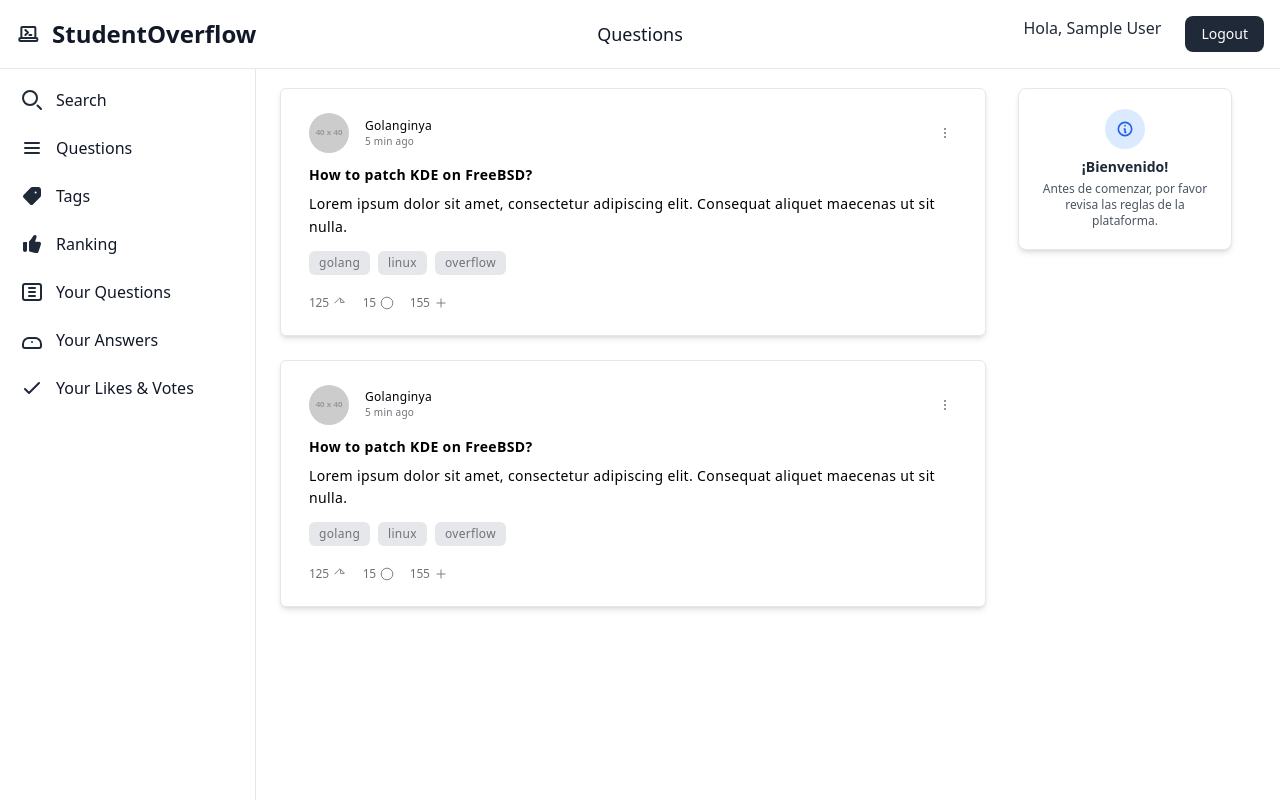
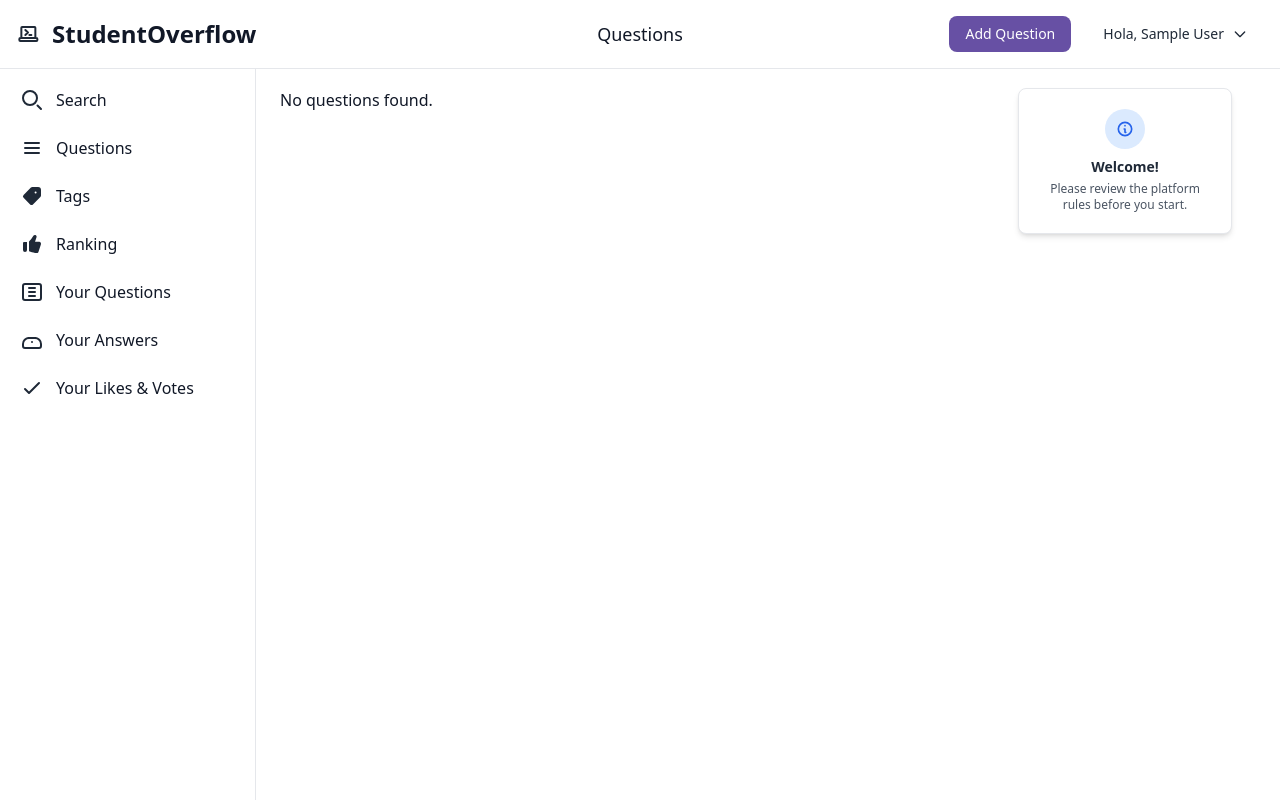
Before and after one commit to AngelMancilla/studentoverflow, a Flask app: page / in a window 1280 px wide. Run offline with Flask 3, Linux system fonts and the light colour scheme; the visitor is signed in with stand-in values (Sample User, id 1); grey boxes labelled with a size stand in for pictures from a placeholder-image service; some libraries are stand-ins or nearby versions.

Commit message:
Implementacion de preguntas, editar, y eliminar, etc.

```diff
--- a/app/auth.py
+++ b/app/auth.py
@@ -12,12 +12,11 @@
         return redirect(url_for('main.home'))
 
     if request.method == 'POST':
-        name = request.form.get('username')  # ajusta al name real de tu form
+        name = request.form.get('username')
         email = request.form.get('email')
         password = request.form.get('password')
         confirm = request.form.get('confirm_password')
 
-        # Validaciones mínimas
         errors = []
         if not name or not email or not password or not confirm:
             errors.append('Todos los campos son obligatorios.')
--- a/app/routes.py
+++ b/app/routes.py
@@ -1,68 +1,112 @@
 from flask import Blueprint, render_template, request, redirect, url_for, flash
 from flask_login import login_user, logout_user, login_required, current_user
-from .models import User
+from .models import Question, Tag, QuestionTag
 from . import db
+from sqlalchemy.orm import joinedload
 from werkzeug.security import generate_password_hash, check_password_hash
 
 main_bp = Blueprint('main', __name__)
 
 @main_bp.route('/')
-# @login_required
 def home():
-    return render_template('home.html')
+    questions = Question.query.options(
+        joinedload(Question.author),
+        joinedload(Question.tags)
+    ).all()
+    return render_template('home.html', questions=questions)
 
-@main_bp.route('/login', methods=['GET', 'POST'])
-def login():
+
+@main_bp.route('/question/new', methods=['GET', 'POST'])
+@login_required
+def new_question():
     if request.method == 'POST':
-        email = request.form.get('email')
-        password = request.form.get('password')
-        user = User.query.filter_by(email=email).first()
-        if user and check_password_hash(user.password_hash, password):
-            login_user(user)
-            return redirect(url_for('main.home'))
-        else:
-            flash('Credenciales inválidas')
-    return render_template('login.html')
+        title = request.form.get('title')
+        body = request.form.get('body')
+        tags_raw = request.form.get('tags')
 
-@main_bp.route('/register', methods=['GET', 'POST'])
-def register():
-    if request.method == 'POST':
-        email = request.form.get('email')
-        username = request.form.get('username')
-        password = request.form.get('password')
-        confirm_password = request.form.get('confirm_password')
+        if not title or not body:
+            flash('Título y cuerpo de la pregunta son obligatorios.', 'error')
+            return render_template('new_question.html', title=title, body=body, tags=tags_raw)
 
-        if not email or not username or not password or not confirm_password:
-            flash('Todos los campos son obligatorios.', 'error')
-            return render_template('register.html')
+        question = Question(user_id=current_user.id, title=title, body=body)
+        db.session.add(question)
+        db.session.flush()
 
-        if password != confirm_password:
-            flash('Las contraseñas no coinciden.', 'error')
-            return render_template('register.html')
+        if tags_raw:
+            tags_names = [t.strip().lower() for t in tags_raw.split(',') if t.strip()]
+            for name in tags_names:
+                tag = Tag.query.filter_by(name=name).first()
+                if not tag:
+                    tag = Tag(name=name)
+                    db.session.add(tag)
+                    db.session.flush()
+                question_tag = QuestionTag(question_id=question.id, tag_id=tag.id)
+                db.session.add(question_tag)
 
-        if len(password) < 6:
-            flash('La contraseña debe tener al menos 6 caracteres.', 'error')
-            return render_template('register.html')
-
-        existing_user = User.query.filter((User.email == email) | (User.username == username)).first()
-        if existing_user:
-            flash('El email o nombre de usuario ya están registrados.', 'error')
-            return render_template('register.html')
-
-        hashed_password = generate_password_hash(password, method='pbkdf2:sha256', salt_length=16)
-        new_user = User(email=email, username=username, password_hash=hashed_password)
-
-        db.session.add(new_user)
+        # Commit para guardar permanentemente los cambios
         db.session.commit()
 
-        flash('Usuario creado exitosamente. Ya puedes iniciar sesión.', 'success')
-        return redirect(url_for('main.login'))
+        return redirect(url_for('main.home'))
 
-    return render_template('register.html')
+    return render_template('new_question.html')
 
+@main_bp.route('/question/<int:question_id>/delete', methods=['POST'])
+@login_required
+def delete_question(question_id):
+    question = Question.query.get_or_404(question_id)
 
-@main_bp.route('/logout')
+    # Validar que el usuario actual sea el dueño
+    if question.user_id != current_user.id:
+        flash('No tienes permiso para eliminar esta pregunta.', 'error')
+        return redirect(url_for('main.home'))
+
+    # Eliminar pregunta y hacer commit
+    db.session.delete(question)
+    db.session.commit()
+
+    return redirect(url_for('main.home'))
+
+@main_bp.route('/question/edit/<int:question_id>', methods=['GET', 'POST'])
 @login_required
-def logout():
-    logout_user()
-    return redirect(url_for('main.login'))
+def edit_question(question_id):
+    question = Question.query.get_or_404(question_id)
+
+    # Solo el dueño puede editar
+    if question.user_id != current_user.id:
+        flash("No tienes permiso para editar esta pregunta.", "error")
+        return redirect(url_for('main.home'))
+
+    if request.method == 'POST':
+        title = request.form.get('title')
+        body = request.form.get('body')
+        tags_raw = request.form.get('tags')
+
+        if not title or not body:
+            flash('Título y cuerpo de la pregunta son obligatorios.', 'error')
+            return render_template('new_question.html', title=title, body=body, tags=tags_raw)
+
+        # Actualizar campos
+        question.title = title
+        question.body = body
+
+        # Limpiar tags actuales
+        QuestionTag.query.filter_by(question_id=question.id).delete()
+
+        if tags_raw:
+            tags_names = [t.strip().lower() for t in tags_raw.split(',') if t.strip()]
+            for name in tags_names:
+                tag = Tag.query.filter_by(name=name).first()
+                if not tag:
+                    tag = Tag(name=name)
+                    db.session.add(tag)
+                    db.session.flush()
+                question_tag = QuestionTag(question_id=question.id, tag_id=tag.id)
+                db.session.add(question_tag)
+
+        db.session.commit()
+        flash('Pregunta actualizada correctamente.', 'success')
+        return redirect(url_for('main.home'))
+
+    # GET: mostrar formulario con datos actuales
+    current_tags = ', '.join([tag.name for tag in question.tags])
+    return render_template('new_question.html', title=question.title, body=question.body, tags=current_tags)
--- a/app/templates/base.html
+++ b/app/templates/base.html
@@ -18,6 +18,7 @@
             }
         }
     </script>
+    <script src="//unpkg.com/alpinejs" defer></script>
     {% block head %}{% endblock %}
 </head>
 
@@ -42,13 +43,37 @@
                 <h1 class="text-lg font-medium">Questions</h1>
             </div>
 
-            <div class="flex justify-end space-x-2">
+            <div class="flex justify-end items-center space-x-4 relative">
                 {% if current_user.is_authenticated %}
-                <span class="text-gray-800 font-medium mr-4">Hola, {{ current_user.name }}</span>
-                <a href="{{ url_for('auth.logout') }}"
-                    class="text-white bg-gray-800 hover:bg-gray-700 font-medium rounded-lg text-sm px-4 py-2 transition-colors">
-                    Logout
+                <!-- Add Question Button -->
+                <a href="{{ url_for('main.new_question') }}"
+                    class="bg-primary hover:bg-primary-hover text-white font-medium rounded-lg text-sm px-4 py-2 transition-colors">
+                    Add Question
                 </a>
+
+                <!-- User Menu -->
+                <div x-data="{ open: false }" class="relative" @keydown.escape="open = false"
+                    @click.away="open = false">
+                    <button @click="open = !open"
+                        class="text-gray-800 font-medium rounded-lg text-sm px-4 py-2 hover:bg-gray-100 flex items-center gap-2 focus:outline-none focus:ring focus:ring-primary">
+                        Hola, {{ current_user.name }}
+                        <svg class="w-4 h-4" fill="none" stroke="currentColor" stroke-width="2" viewBox="0 0 24 24"
+                            stroke-linecap="round" stroke-linejoin="round">
+                            <path d="M19 9l-7 7-7-7" />
+                        </svg>
+                    </button>
+
+                    <!-- Dropdown menu -->
+                    <div x-show="open" x-transition
+                        class="absolute right-0 mt-2 w-32 bg-white border border-gray-200 rounded-md shadow-lg py-1 z-50"
+                        style="display: none;">
+                        <a href="{{ url_for('auth.logout') }}"
+                            class="block px-4 py-2 text-sm text-gray-700 hover:bg-gray-100">
+                            Logout
+                        </a>
+                    </div>
+                </div>
+
                 {% else %}
                 <a href="{{ url_for('auth.register') }}"
                     class="flex items-center gap-1 text-white bg-primary hover:bg-primary-hover font-medium rounded-lg text-sm px-4 py-2 transition-colors">
--- a/app/templates/home.html
+++ b/app/templates/home.html
@@ -4,44 +4,66 @@
 <div class="max-w-7xl mx-auto p-6 grid grid-cols-4 gap-8">
     <!-- Columna principal con preguntas -->
     <div class="col-span-3">
+        {% for question in questions %}
         <div class="mb-6">
             <div
                 class="max-w-full px-7 py-6 bg-white rounded-md shadow-md border border-gray-200 flex flex-col gap-3 overflow-hidden">
                 <!-- Header -->
                 <div class="relative flex items-center gap-4 h-10">
-                    <img class="w-10 h-10 rounded-full object-cover" src="https://placehold.co/40x40" alt="Avatar" />
+                    <img class="w-10 h-10 rounded-full object-cover"
+                        src="{{ question.author.avatar_url or 'https://placehold.co/40x40' }}" alt="Avatar" />
                     <div class="flex flex-col justify-center">
-                        <span class="text-xs text-black font-normal tracking-wide">Golanginya</span>
-                        <span class="text-[10px] text-zinc-500 tracking-wide">5 min ago</span>
+                        <span class="text-xs text-black font-normal tracking-wide">{{ question.author.name }}</span>
+                        <span class="text-[10px] text-zinc-500 tracking-wide">{{ question.created_at.strftime('%b %d,
+                            %Y') }}</span>
                     </div>
-                    <div
-                        class="absolute right-0 top-2 w-6 h-6 cursor-pointer flex flex-col justify-center items-center space-y-[2px]">
-                        <span class="w-0.5 h-0.5 bg-zinc-500 rounded-full"></span>
-                        <span class="w-0.5 h-0.5 bg-zinc-500 rounded-full"></span>
-                        <span class="w-0.5 h-0.5 bg-zinc-500 rounded-full"></span>
-                    </div>
+
+                    {% if current_user.is_authenticated and current_user.id == question.user_id %}
+                    <form action="{{ url_for('main.delete_question', question_id=question.id) }}" method="POST"
+                        onsubmit="return confirm('¿Estás seguro de que deseas eliminar esta pregunta?');"
+                        class="inline-block ml-auto flex items-center gap-2">
+                        <button type="submit" class="text-gray-800 hover:text-red-600" aria-label="Eliminar pregunta">
+                            <svg xmlns="http://www.w3.org/2000/svg" fill="none" stroke="currentColor" stroke-width="2"
+                                viewBox="0 0 24 24" class="w-6 h-6">
+                                <path stroke-linecap="round" stroke-linejoin="round"
+                                    d="M3 6h18M9 6v12M15 6v12M19 6l-1 14a2 2 0 01-2 2H8a2 2 0 01-2-2L5 6" />
+                            </svg>
+                        </button>
+                        <a href="{{ url_for('main.edit_question', question_id=question.id) }}"
+                            aria-label="Editar pregunta"
+                            class="w-6 h-6 text-blue-600 hover:text-blue-800 inline-flex items-center justify-center">
+                            <svg xmlns="http://www.w3.org/2000/svg" fill="none" stroke="currentColor" stroke-width="2"
+                                viewBox="0 0 24 24" class="w-6 h-6">
+                                <path stroke-linecap="round" stroke-linejoin="round"
+                                    d="M15.232 5.232l3.536 3.536M9 11l6 6L5 21l-1-5 5-5z" />
+                            </svg>
+                        </a>
+                    </form>
+                    {% endif %}
+
+
                 </div>
 
                 <!-- Título y descripción -->
                 <div class="flex flex-col gap-2">
-                    <h2 class="text-black text-sm font-bold tracking-wide">How to patch KDE on FreeBSD?</h2>
+                    <h2 class="text-black text-sm font-bold tracking-wide">{{ question.title }}</h2>
                     <p class="text-black text-sm font-light leading-relaxed tracking-wide">
-                        Lorem ipsum dolor sit amet, consectetur adipiscing elit. Consequat aliquet maecenas ut sit
-                        nulla.
+                        {{ question.body[:200] }}{% if question.body|length > 200 %}...{% endif %}
                     </p>
                 </div>
 
                 <!-- Tags -->
                 <div class="flex flex-wrap gap-2">
-                    <span class="px-2.5 py-1 bg-gray-200 rounded-md text-zinc-500 text-xs tracking-wide">golang</span>
-                    <span class="px-2.5 py-1 bg-gray-200 rounded-md text-zinc-500 text-xs tracking-wide">linux</span>
-                    <span class="px-2.5 py-1 bg-gray-200 rounded-md text-zinc-500 text-xs tracking-wide">overflow</span>
+                    {% for tag in question.tags %}
+                    <span class="px-2.5 py-1 bg-gray-200 rounded-md text-zinc-500 text-xs tracking-wide">{{ tag.name
+                        }}</span>
+                    {% endfor %}
                 </div>
 
                 <!-- Stats -->
                 <div class="flex items-center gap-4 mt-2 text-zinc-500 text-xs tracking-tight">
                     <div class="flex items-center gap-1">
-                        <span>125</span>
+                        <span>{{ question.votes_count or 0 }}</span>
                         <svg class="w-3.5 h-3.5" fill="none" stroke="currentColor" stroke-width="1.5"
                             viewBox="0 0 24 24">
                             <path stroke-linecap="round" stroke-linejoin="round" d="M3 12l2-2m0 0l7-7 7 7M13 5v6h6">
@@ -49,14 +71,14 @@
                         </svg>
                     </div>
                     <div class="flex items-center gap-1">
-                        <span>15</span>
+                        <span>{{ question.answers_count or 0 }}</span>
                         <svg class="w-3.5 h-3.5" fill="none" stroke="currentColor" stroke-width="1.5"
                             viewBox="0 0 24 24">
                             <circle cx="12" cy="12" r="10" stroke="currentColor" stroke-width="1.5" fill="none" />
                         </svg>
                     </div>
                     <div class="flex items-center gap-1">
-                        <span>155</span>
+                        <span>{{ question.views_count or 0 }}</span>
                         <svg class="w-3.5 h-3.5" fill="none" stroke="currentColor" stroke-width="1.5"
                             viewBox="0 0 24 24">
                             <path stroke-linecap="round" stroke-linejoin="round" d="M5 12h14M12 5v14"></path>
@@ -65,69 +87,9 @@
                 </div>
             </div>
         </div>
-
-        <div class="mb-6">
-            <div
-                class="max-w-full px-7 py-6 bg-white rounded-md shadow-md border border-gray-200 flex flex-col gap-3 overflow-hidden">
-                <!-- Header -->
-                <div class="relative flex items-center gap-4 h-10">
-                    <img class="w-10 h-10 rounded-full object-cover" src="https://placehold.co/40x40" alt="Avatar" />
-                    <div class="flex flex-col justify-center">
-                        <span class="text-xs text-black font-normal tracking-wide">Golanginya</span>
-                        <span class="text-[10px] text-zinc-500 tracking-wide">5 min ago</span>
-                    </div>
-                    <div
-                        class="absolute right-0 top-2 w-6 h-6 cursor-pointer flex flex-col justify-center items-center space-y-[2px]">
-                        <span class="w-0.5 h-0.5 bg-zinc-500 rounded-full"></span>
-                        <span class="w-0.5 h-0.5 bg-zinc-500 rounded-full"></span>
-                        <span class="w-0.5 h-0.5 bg-zinc-500 rounded-full"></span>
-                    </div>
-                </div>
-
-                <!-- Título y descripción -->
-                <div class="flex flex-col gap-2">
-                    <h2 class="text-black text-sm font-bold tracking-wide">How to patch KDE on FreeBSD?</h2>
-                    <p class="text-black text-sm font-light leading-relaxed tracking-wide">
-                        Lorem ipsum dolor sit amet, consectetur adipiscing elit. Consequat aliquet maecenas ut sit
-                        nulla.
-                    </p>
-                </div>
-
-                <!-- Tags -->
-                <div class="flex flex-wrap gap-2">
-                    <span class="px-2.5 py-1 bg-gray-200 rounded-md text-zinc-500 text-xs tracking-wide">golang</span>
-                    <span class="px-2.5 py-1 bg-gray-200 rounded-md text-zinc-500 text-xs tracking-wide">linux</span>
-                    <span class="px-2.5 py-1 bg-gray-200 rounded-md text-zinc-500 text-xs tracking-wide">overflow</span>
-                </div>
-
-                <!-- Stats -->
-                <div class="flex items-center gap-4 mt-2 text-zinc-500 text-xs tracking-tight">
-                    <div class="flex items-center gap-1">
-                        <span>125</span>
-                        <svg class="w-3.5 h-3.5" fill="none" stroke="currentColor" stroke-width="1.5"
-                            viewBox="0 0 24 24">
-                            <path stroke-linecap="round" stroke-linejoin="round" d="M3 12l2-2m0 0l7-7 7 7M13 5v6h6">
-                            </path>
-                        </svg>
-                    </div>
-                    <div class="flex items-center gap-1">
-                        <span>15</span>
-                        <svg class="w-3.5 h-3.5" fill="none" stroke="currentColor" stroke-width="1.5"
-                            viewBox="0 0 24 24">
-                            <circle cx="12" cy="12" r="10" stroke="currentColor" stroke-width="1.5" fill="none" />
-                        </svg>
-                    </div>
-                    <div class="flex items-center gap-1">
-                        <span>155</span>
-                        <svg class="w-3.5 h-3.5" fill="none" stroke="currentColor" stroke-width="1.5"
-                            viewBox="0 0 24 24">
-                            <path stroke-linecap="round" stroke-linejoin="round" d="M5 12h14M12 5v14"></path>
-                        </svg>
-                    </div>
-                </div>
-            </div>
-        </div>
-        <!-- Repite este bloque para más preguntas -->
+        {% else %}
+        <p>No questions found.</p>
+        {% endfor %}
     </div>
 
     <!-- Columna derecha con bienvenida -->
@@ -141,9 +103,9 @@
                             d="M13 16h-1v-4h-1m1-4h.01M12 20c4.418 0 8-3.582 8-8s-3.582-8-8-8-8 3.582-8 8 3.582 8 8 8z" />
                     </svg>
                 </div>
-                <h2 class="text-sm font-semibold text-gray-800">¡Bienvenido!</h2>
+                <h2 class="text-sm font-semibold text-gray-800">Welcome!</h2>
                 <p class="text-xs text-gray-600 mt-1">
-                    Antes de comenzar, por favor revisa las reglas de la plataforma.
+                    Please review the platform rules before you start.
                 </p>
             </div>
         </div>
```
Also changed, not shown: app/templates/login.html (+16 -10 lines), app/templates/new_question.html (added, +93 -0 lines), app/templates/register.html (+10 -4 lines), app/templates/public_home.html (deleted).
